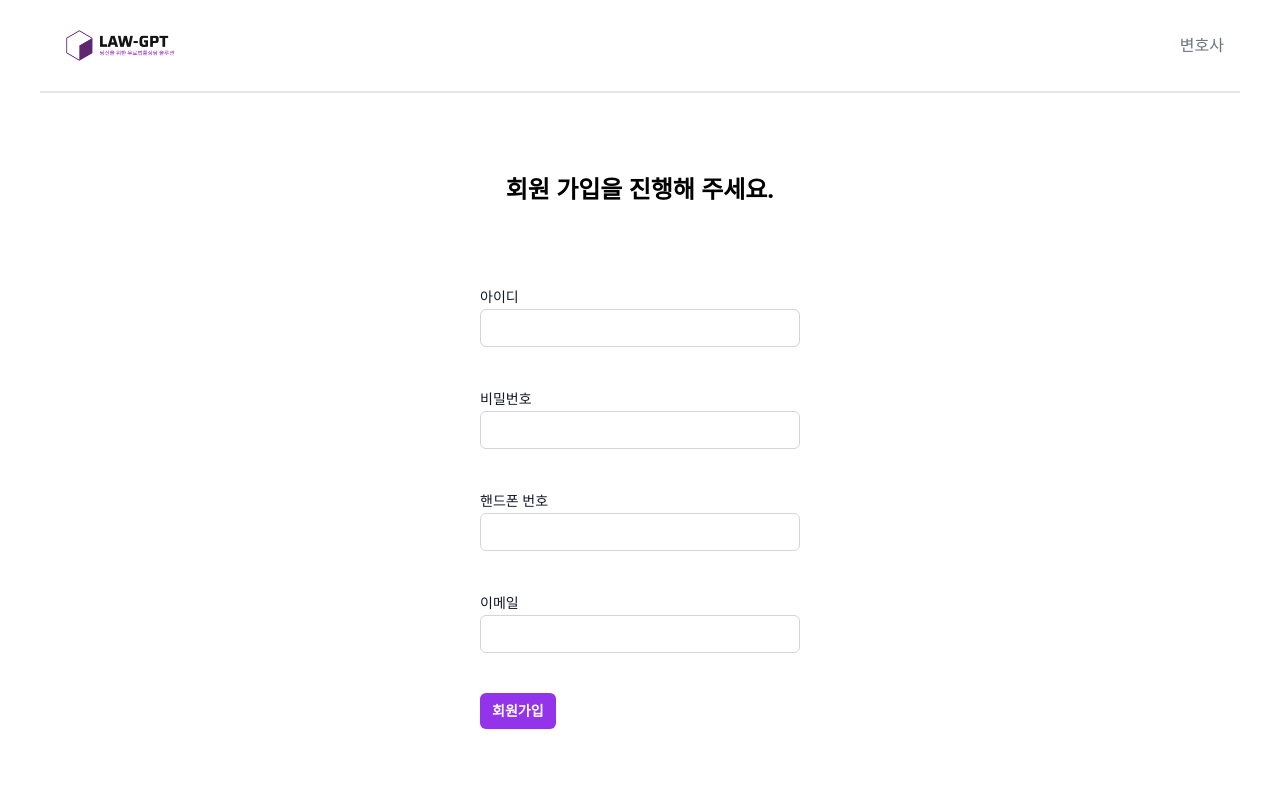
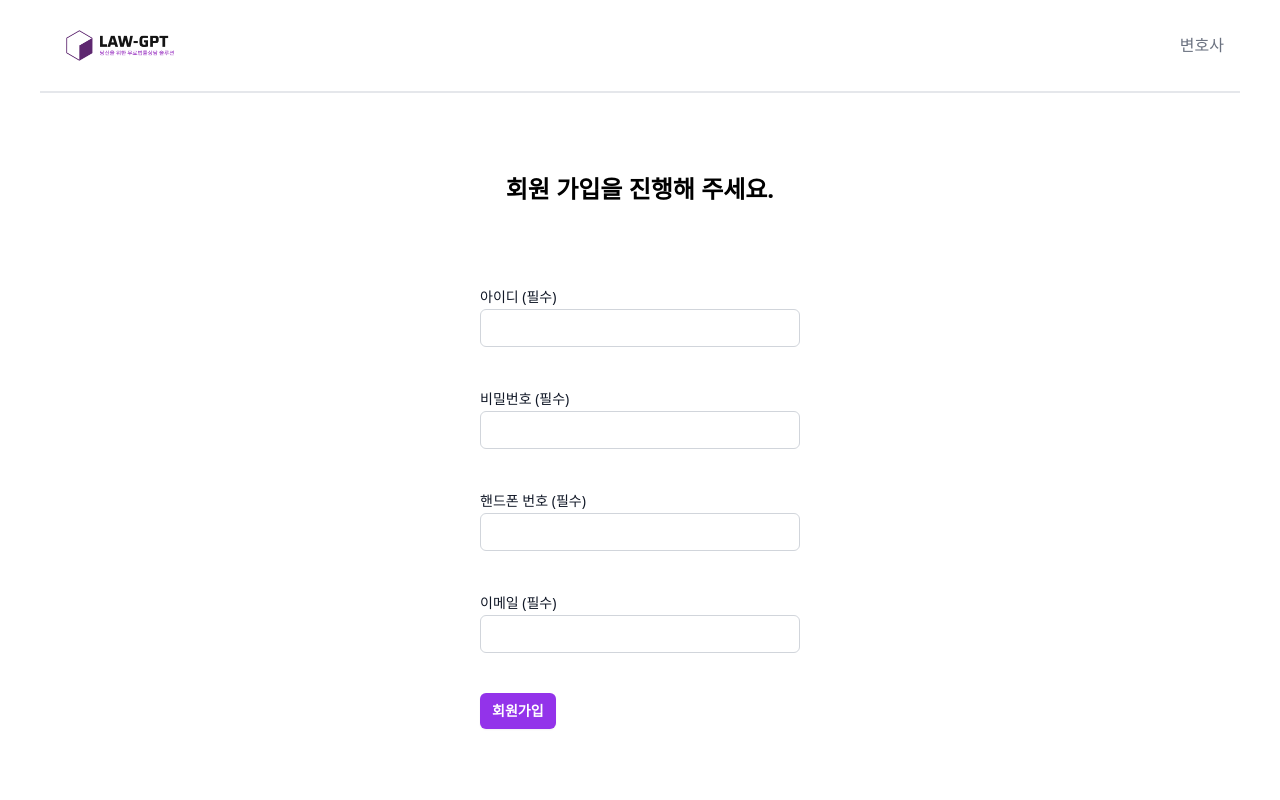
Before and after one commit to youjin-10/law-gpt-www, a Next.js app: page /register in a window 1280 px wide. Shown: the top 800 px of the page. Built offline with nearby package versions, Linux system fonts and the light colour scheme.

Commit message:
add: '필수'

```diff
--- a/src/pages/register/index.tsx
+++ b/src/pages/register/index.tsx
@@ -17,7 +17,7 @@ const Index = () => {
             htmlFor="id"
             className="block text-sm font-medium leading-6 text-gray-900"
           >
-            아이디
+            아이디 (필수)
           </label>
           <input
             type="text"
@@ -32,7 +32,7 @@ const Index = () => {
             htmlFor="password"
             className="block text-sm font-medium leading-6 text-gray-900"
           >
-            비밀번호
+            비밀번호 (필수)
           </label>
           <input
             type="password"
@@ -47,7 +47,7 @@ const Index = () => {
             htmlFor="phone"
             className="block text-sm font-medium leading-6 text-gray-900"
           >
-            핸드폰 번호
+            핸드폰 번호 (필수)
           </label>
           <input
             type="text"
@@ -62,7 +62,7 @@ const Index = () => {
             htmlFor="email"
             className="block text-sm font-medium leading-6 text-gray-900"
           >
-            이메일
+            이메일 (필수)
           </label>
           <input
             type="text"
```
